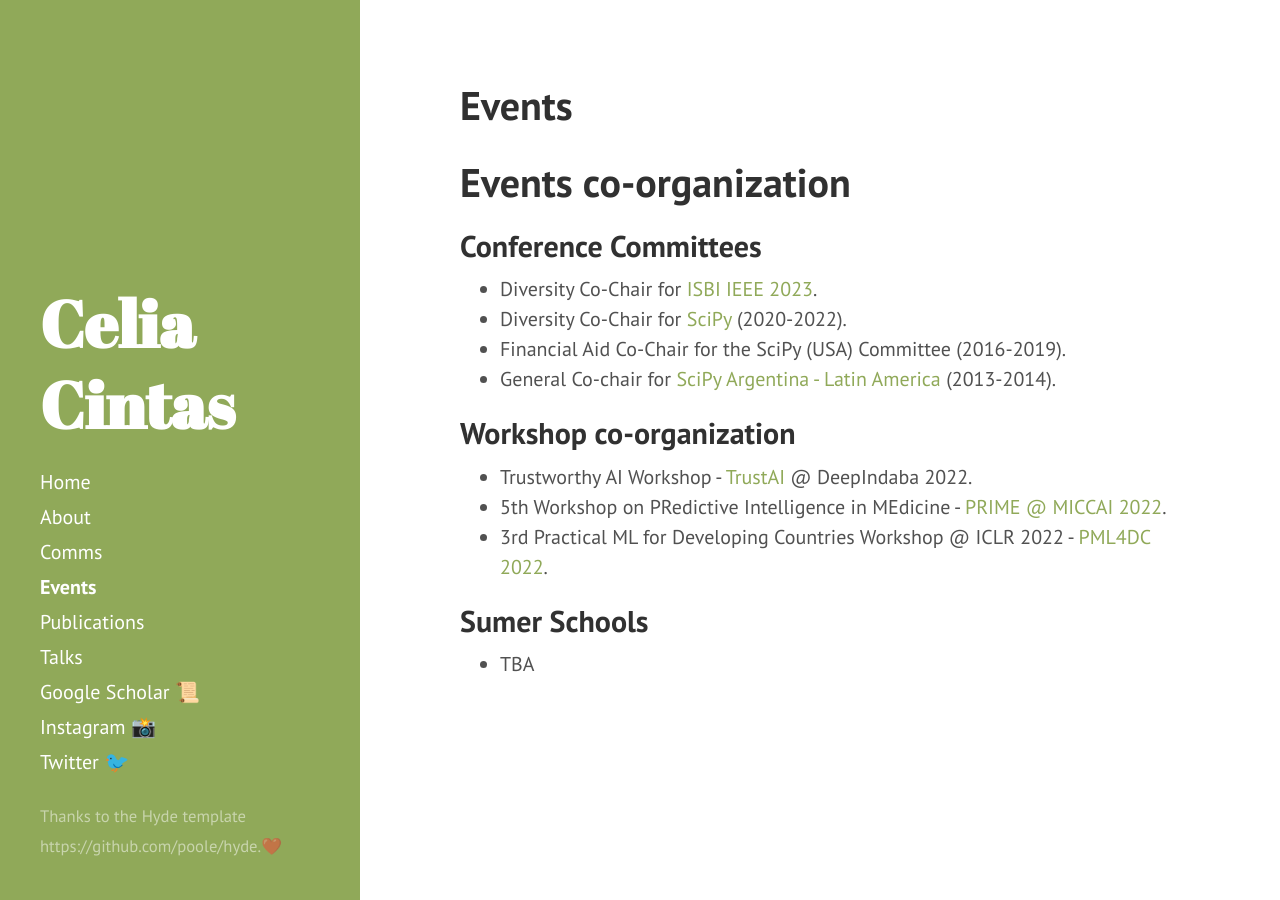
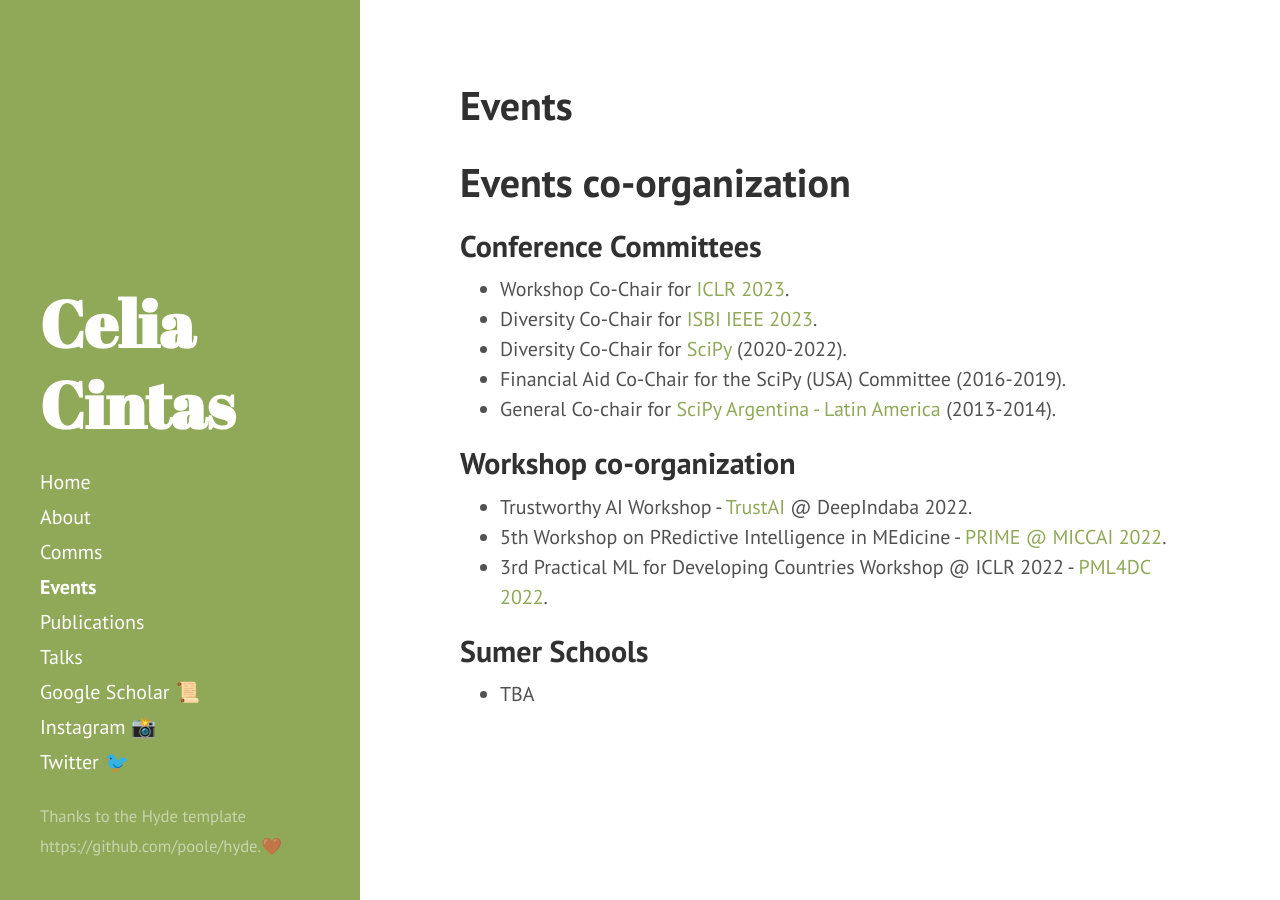
Before and after one commit to celiacintas/celiacintas.github.io, a Jekyll site: the page built from events.md, in a window 1280 px wide. Built offline with Jekyll 4.4.1, drawn with Linux system fonts in a browser that asks for light colours.

Commit message:
Update events.md

```diff
--- a/events.md
+++ b/events.md
@@ -7,6 +7,7 @@ title: Events
 
 ## Conference Committees
 
+* Workshop Co-Chair for [ICLR 2023](https://iclr.cc/Conferences/2023/Committees).
 * Diversity Co-Chair for [ISBI IEEE 2023](https://2023.biomedicalimaging.org/en/ORGANIZING-COMMITTEE.html).
 * Diversity Co-Chair for [SciPy](https://www.scipy2022.scipy.org/organizers) (2020-2022).
 * Financial Aid Co-Chair for the SciPy (USA) Committee (2016-2019).
```
